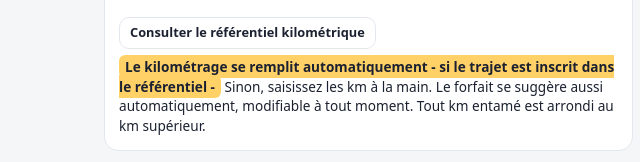
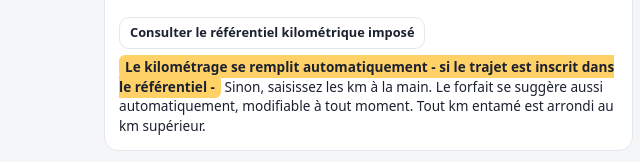
Before and after one commit to comifo-media/ambulance-var, a plain HTML site: page index.html in a window 1280 px wide. Shown: the part 523-685 px from the top of the page, 0-640 px from the left. Drawn offline with Linux system fonts and the light colour scheme.

Commit message:
Bouton : "Consulter le référentiel kilométrique imposé"

```diff
--- a/index.html
+++ b/index.html
@@ -130,7 +130,7 @@ dialog.ref::backdrop{background:rgba(10,14,22,.55)}
         <input type="number" id="km" min="0" step="1" value="" inputmode="numeric" placeholder="0">
       </div>
       <div class="locked" id="kmHint"></div>
-      <a class="btn ghost small refLinkBtn" href="referentiel.html">Consulter le référentiel kilométrique</a>
+      <a class="btn ghost small refLinkBtn" href="referentiel.html">Consulter le référentiel kilométrique imposé</a>
       <div class="kmHelp"><span class="kmYellow">Le kilométrage se remplit automatiquement - si le trajet est inscrit dans le référentiel -</span> Sinon, saisissez les km à la main. Le forfait se suggère aussi automatiquement, modifiable à tout moment. Tout km entamé est arrondi au km supérieur.</div>
     </section>
 
```
